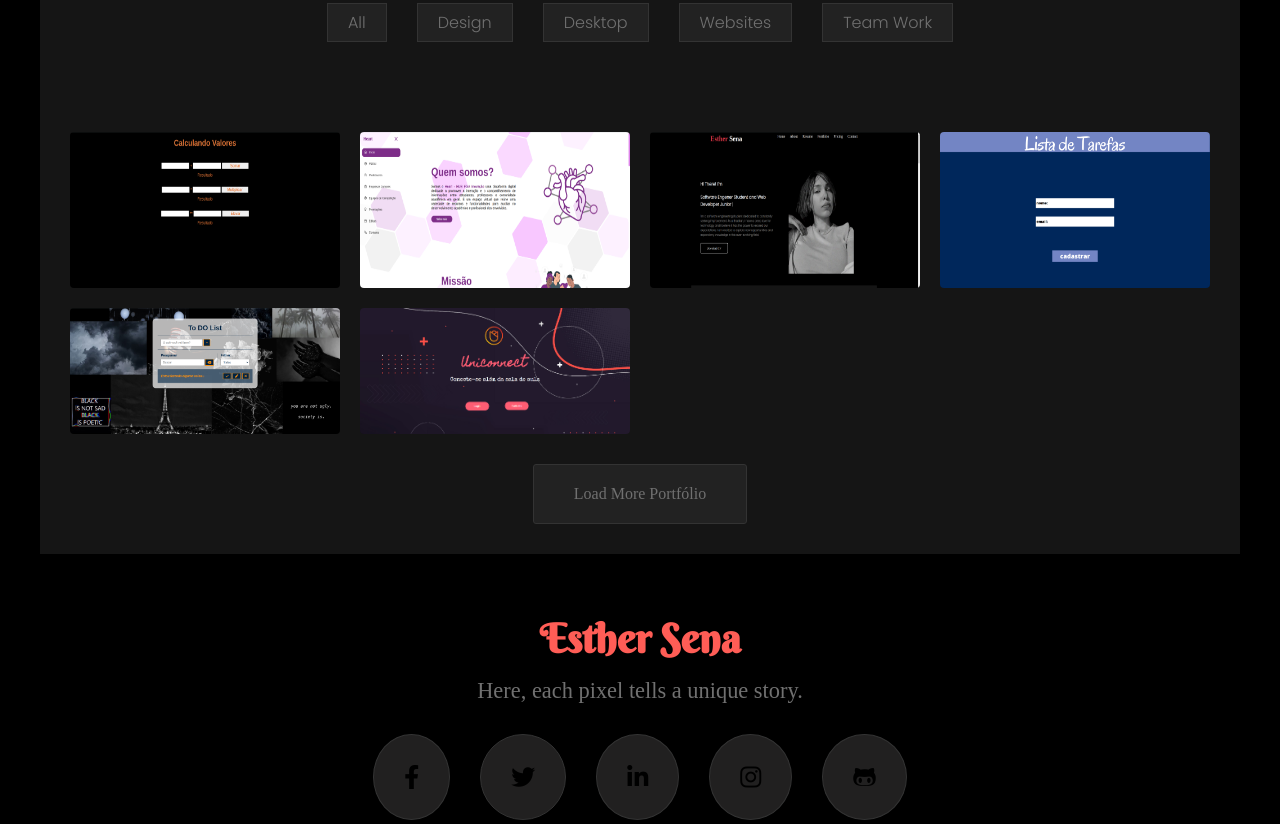
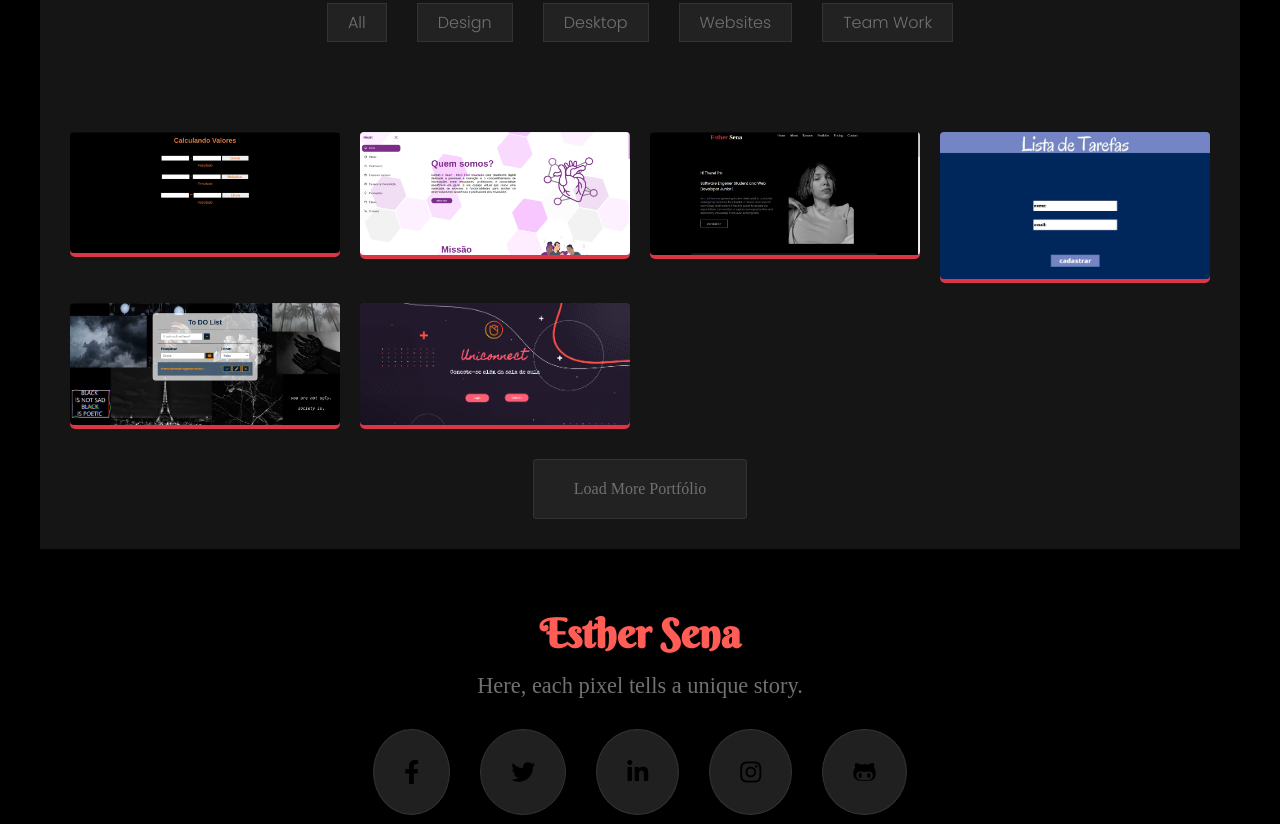
Before and after one commit to esmsena/MySite, a plain HTML site: page index.html in a window 1280 px wide. Shown: the part 3018-3842 px from the top of the page. Drawn offline with Linux system fonts and the light colour scheme.

Commit message:
atualização

```diff
--- a/index.html
+++ b/index.html
@@ -244,13 +244,18 @@
     </div>
     <div class="projects_armazenamento">
         <ul aria-label="Navegação de projetos e websites">
-            <li id="design"><img src="img/cursoJavaScript.png" alt="Uniconnect é uma rede social"></li>
-            <li id="teamwork"><img src="img/heart.png" alt="Clone da tela de login do facebook"></li>
-            <li id="website"><img src="img/portifolio.png" alt="Clone da tela de login do instagram"></li>
-            <li id="teamwork"><img src="img/ToDoListJAVA.png" alt="Landing page da Apple"></li>
-            <li id="design"><img src="img/ToDoListJavaScript.png" alt="Tela de cadastro de League of legends">
-            </li>
-            <li id="teamwork"><img src="img/uniconnect.png" alt="Landing Page do filme Mario Word"></li>
+            <li id="design"> <a href="https://github.com/esmsena/Curso-JavaScript">
+                <img src="img/cursoJavaScript.png" alt="cursojs"></a></li>
+            <li id="teamwork"><a href="https://github.com/esmsena/2023.1-HEART-hub-fga-inovacao">
+                <img src="img/heart.png" alt="Hearth"></a></li>
+            <li id="website"><a href="https://github.com/esmsena/MySite">
+                <img src="img/portifolio.png" alt="portifolio"></a></li>
+            <li id="teamwork"><a href="https://github.com/esmsena/ToDoList_JAVA_OO">
+                <img src="img/ToDoListJAVA.jpeg" alt="ToDoListJAVA"></a></li>
+            <li id="design"><a href="https://github.com/esmsena/Todolist-JavaScript">
+                <img src="img/ToDoListJavaScript.png" alt="ToDoListJavaScript"></a></li>
+            <li id="teamwork"><a href="https://github.com/esmsena/uniconnect-1.0">
+                <img src="img/uniconnect.png" alt="uniconnect"></a></li>
 
         </ul>
     </div>
@@ -264,11 +269,12 @@
     </div>
     <nav aria-label="navegação de links sociais">
         <ul class="footer_sociais">
-            <li><i class="fa-brands fa-facebook-f"><a href="#"></a></i></li>
-            <li><i class="fa-brands fa-twitter"><a href="#"></a></i><a href="#"></a></li>
-            <li><i class="fa-brands fa-linkedin-in"></i></li>
+            <li><i class="fa-brands fa-facebook-f"><a href="https://www.linkedin.com/in/esther-sena-martins-003b021b3/"></a></i>
+        </li>
+            <li><i class="fa-brands fa-twitter"><a href="#"></a></i></li>
+            <li><i class="fa-brands fa-linkedin-in"><a href="https://www.linkedin.com/in/esther-sena-martins-003b021b3/"></a></i></li>
             <li><i class="fa-brands fa-instagram"><a href="#"></a></i></li>
-            <li><i class="fa-brands fa-github-alt"><a href="#"></a></i></li>
+            <li><i class="fa-brands fa-github-alt"><a href="https://github.com/esmsena"></a></i></li>
         </ul>
     </nav>
     <p class="footer_comercial">Todos os direitos reservados Esther Sena &copy; - 2023</p>
--- a/style.css
+++ b/style.css
@@ -367,6 +367,7 @@ main .sobre {
     justify-content: center;
 }
 
+
 .my_services ul li {
     cursor: pointer;
     border-radius: 6px;
@@ -533,7 +534,7 @@ main .sobre {
     color: #3e3d3d;
 }
 
-/* MEUS DIPROMAS E CURSOS */
+/* MEUS DIPlOMAS E CURSOS */
 
 .resume_gerenico .education_content div {
     animation: sobeSecao .5s ease-in-out forwards;
@@ -759,6 +760,11 @@ main .sobre {
 
 /* PROJECTS */
 
+a:hover {
+	background:#ff0;
+	color:#f00;
+	}
+
 .projects {
     padding: 30px;
     display: grid;
@@ -788,6 +794,23 @@ main .sobre {
     font-weight: bold;
 }
 
+/* Seletor para o link que envolve a imagem */
+.projects_armazenamento li a {
+    text-decoration: none; /* Remove sublinhado do link */
+    border: none; /* Retira a borda ao redor do link */
+    padding: 0px; /* Adiciona um espaçamento interno ao redor do link */
+    display: inline-block; /* Faz o link se comportar como um bloco em linha */
+    border-radius: 5px; /* Adiciona cantos arredondados à borda */
+    background-color: #dc3545; /* Define a cor de fundo do link */
+    color: #00000000; /* Define a cor do texto do link como branco */
+    transition: background-color 0.3s ease, color 0.3s ease; /* Adiciona uma transição suave para a mudança de cor de fundo e texto */
+}
+
+/* Estiliza o link quando o mouse passa por cima dele */
+.projects_armazenamento li a:hover {
+    background-color: #00000000; /* Muda a cor de fundo para um tom mais escuro quando o mouse passa por cima */
+    color: #00000000; /* Mantém a cor do texto como branco */
+}
 
 .projects_armazenamento ul {
     display: grid;
```
Also changed, not shown: img/ToDoListJAVA.jpeg (added), img/ToDoListJAVA.png (deleted).
